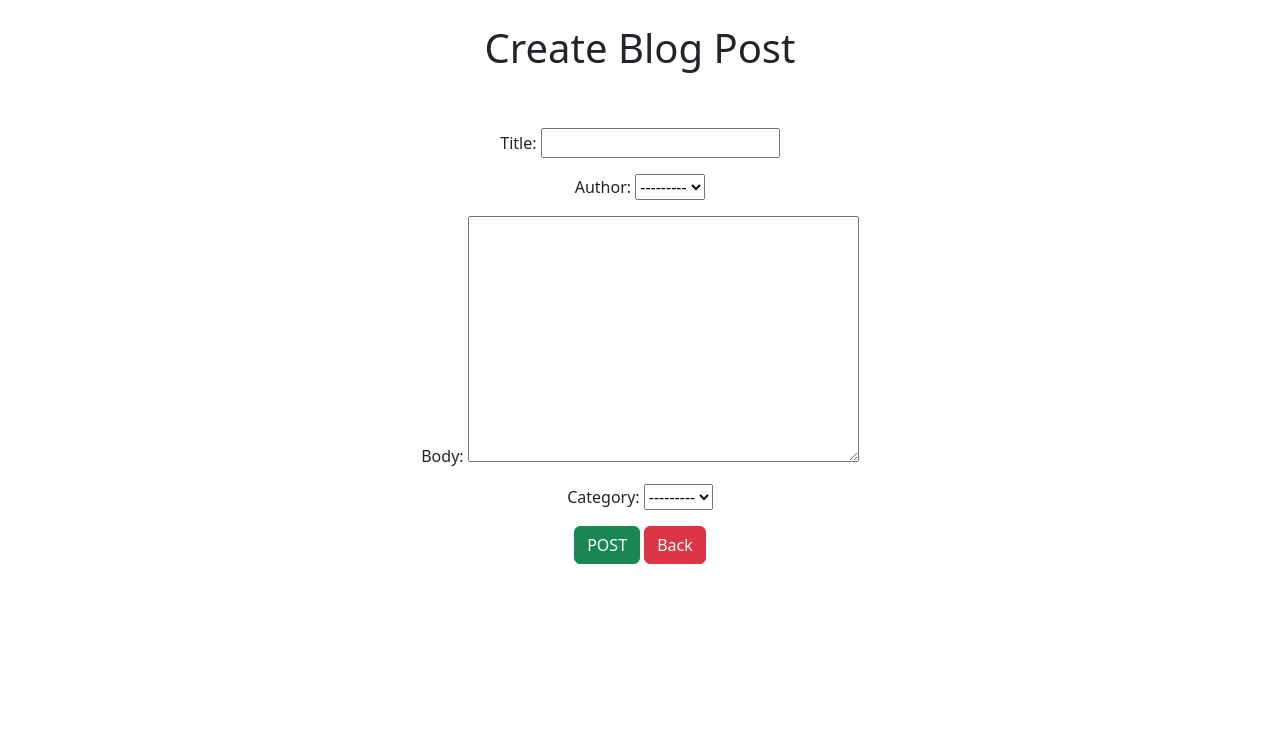
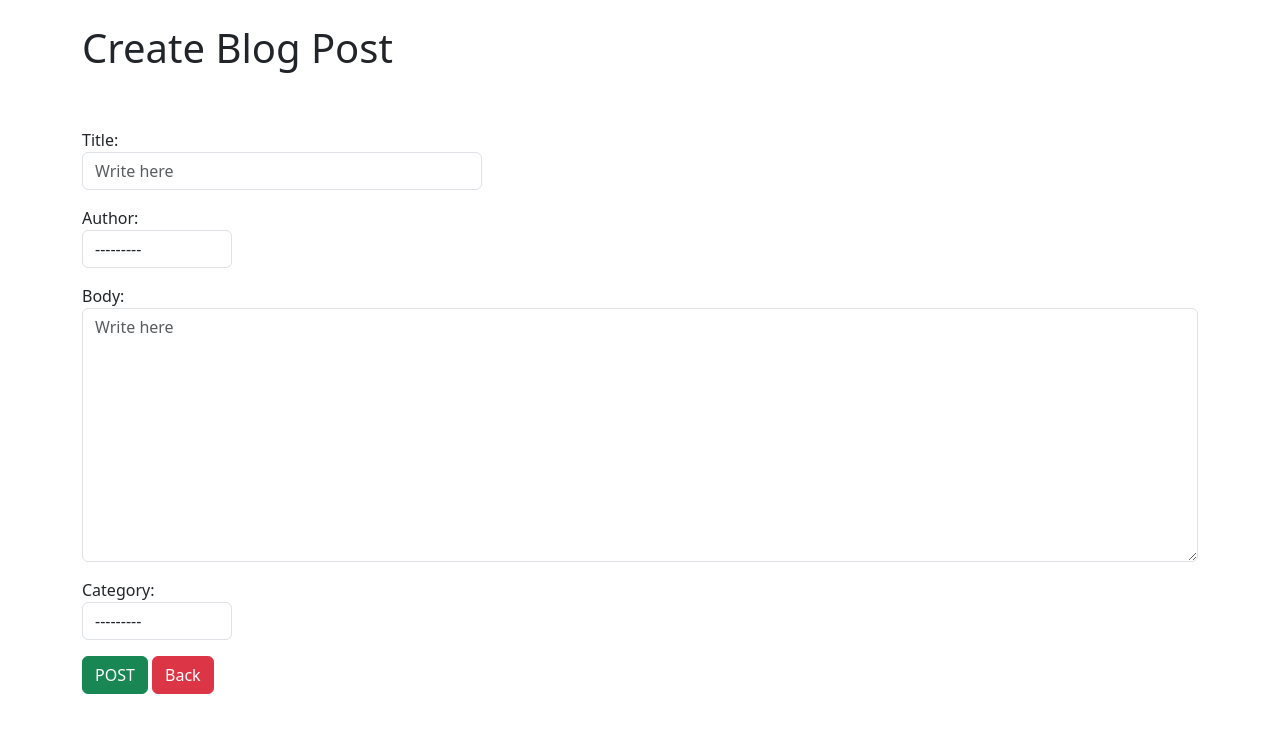
Before and after one commit to GahyunSongDev/Django_proj, a Django app: page /add_post/ in a window 1280 px wide. Shown: the part 56-800 px from the top of the page. Run offline with Django 5.2, Linux system fonts and the light colour scheme; data comes from the database, SQL or seed files in the repository.

Commit message:
[Add] add forms.py for styling for the create post page and add some codes for this forms in other files related to it

```diff
--- /dev/null
+++ b/my_blog/the_blog/forms.py
@@ -0,0 +1,14 @@
+from django import forms
+from .models import BlogPost
+
+class PostForm(forms.ModelForm):
+    class Meta:
+        model = BlogPost
+        fields = ('title', 'author', 'body', 'category')
+
+        widgets = {
+            'title' : forms.TextInput(attrs={'class' : 'form-control', 'placeholder' : 'Write here', 'style': 'width: 400px;'}),
+            'author' : forms.Select(attrs={'class' : 'form-control', 'style': 'width: 150px;'}),
+            'body' : forms.Textarea(attrs={'class' : 'form-control', 'placeholder' : 'Write here'}),
+            'category' : forms.Select(attrs={'class' : 'form-control', 'style': 'width: 150px;'}),
+        }
--- a/my_blog/the_blog/templates/add_post.html
+++ b/my_blog/the_blog/templates/add_post.html
@@ -6,14 +6,10 @@
 
 {% block content %}
 
-<!-- align to the center of the screen-->
-<div style="text-align: center;">
+<h1> Create Blog Post </h1>
+</br></br>
 
-    <h1> Create Blog Post </h1>
-
-    </br>
-    </br>
-
+<div class="form-group">
     <form method = "POST">
         {% csrf_token %}
         {{ form.as_p }}
@@ -29,8 +25,6 @@
             <a href="{% url 'home' %}" class="btn btn-danger">Back</a>
         {% endif %}
 
-
-
     </div>
 
 {% endblock %}
--- a/my_blog/the_blog/views.py
+++ b/my_blog/the_blog/views.py
@@ -2,6 +2,7 @@
 from django.views.generic import ListView, DetailView, TemplateView, CreateView
 from .models import BlogPost
 from django.shortcuts import get_object_or_404
+from .forms import PostForm
 
 class HomeView(TemplateView):
     template_name = 'home.html'
@@ -33,5 +34,6 @@
 
 class AddPostView(CreateView):
     model = BlogPost
+    form_class = PostForm
     template_name = "add_post.html"
-    fields = '__all__'
+    #fields = '__all__'
```
Lines whose indentation alone changed are shown as unchanged.
